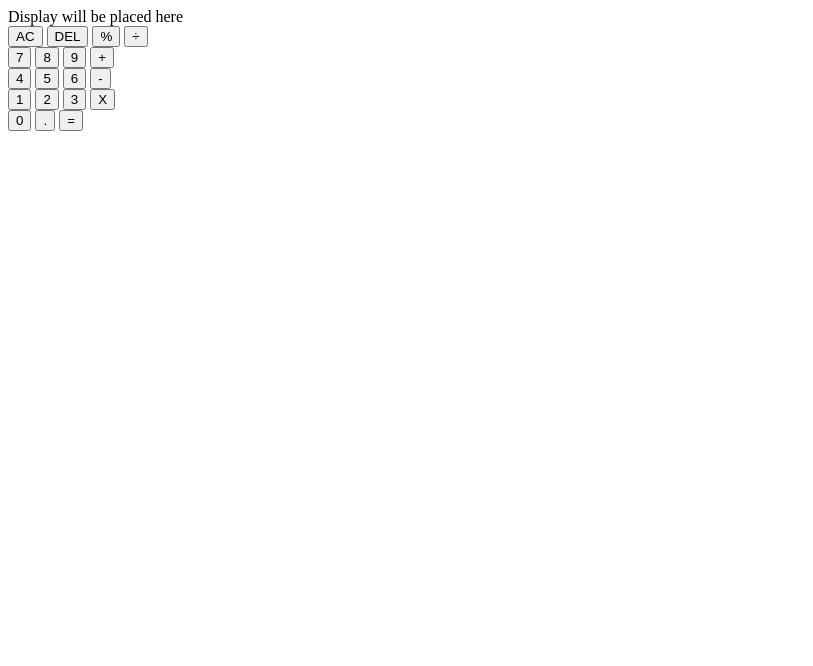
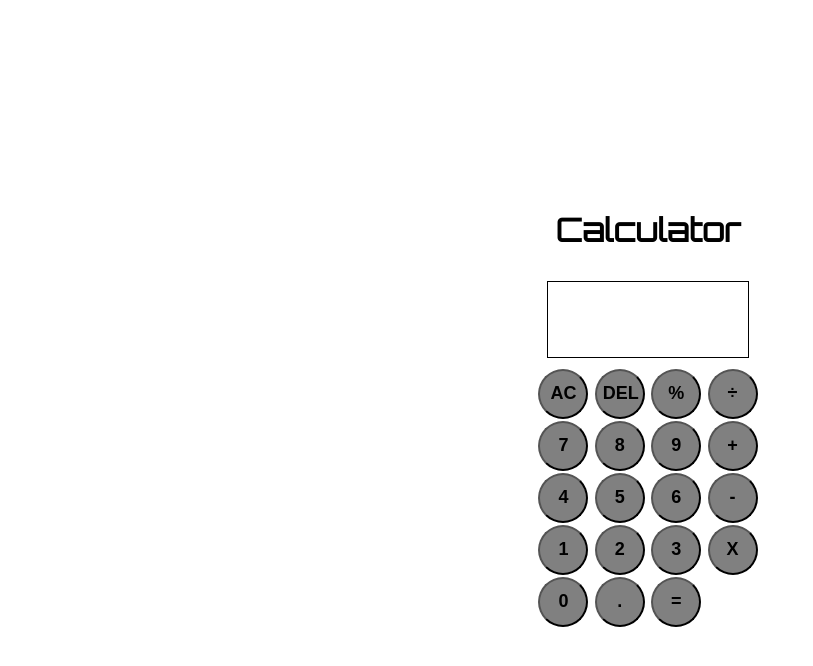
Before and after one commit to Rashim95/calculator, a plain HTML site: page index.html in a window 1280 px wide. Shown: the whole page, without its empty margins (0-813 px from the left). Drawn offline with Linux system fonts and the light colour scheme.

Commit message:
Add basic styling to the calculator

```diff
--- a/index.html
+++ b/index.html
@@ -3,42 +3,46 @@
 <head>
     <meta charset="UTF-8">
     <meta name="viewport" content="width=device-width, initial-scale=1.0">
-    <link rel="stylesheet" href="style.css">
+    <link rel="stylesheet" href="styles.css">
     <title>Calculator</title>
 </head>
 <body>
+    <h1>Calculator</h1>
     <div class = 'calculator-container'>
         <div class="first-row">
-            Display will be placed here
+            <div id="display">
+                <div class="previous"></div>
+                <div class="current"></div>
+             </div>
         </div>
-        <div class="other-rows">
-            <button class="clear">AC</button>
-            <button class="delete">DEL</button>
-            <button class="operator">%</button>
-            <button class="operator">&divide</button>
+        <div class=" other-rows">
+            <button class=" clear">AC</button>
+            <button class=" delete">DEL</button>
+            <button class=" operator">%</button>
+            <button class=" operator">&divide</button>
         </div>
-        <div class="other-rows">
-            <button class="number">7</button>
-            <button class="number">8</button>
-            <button class="number">9</button>
-            <button class="operator">+</button>
+        <div class=" other-rows">
+            <button class=" number">7</button>
+            <button class=" number">8</button>
+            <button class=" number">9</button>
+            <button class=" operator">+</button>
         </div>
-        <div class="other-rows">
-            <button class="number">4</button>
-            <button class="number">5</button>
-            <button class="number">6</button>
-            <button class="operator">-</button>
+        <div class=" other-rows">
+            <button class=" number">4</button>
+            <button class=" number">5</button>
+            <button class=" number">6</button>
+            <button class=" operator">-</button>
         </div>
-        <div class="other-rows">
-            <button class="number">1</button>
-            <button class="number">2</button>
-            <button class="number">3</button>
-            <button class="operator">X</button>
+        <div class=" other-rows">
+            <button class=" number">1</button>
+            <button class=" number">2</button>
+            <button class=" number">3</button>
+            <button class=" operator">X</button>
         </div>
-        <div class="other-rows">
-            <button class="number">0</button>
-            <button class="decimal">.</button>
-            <button class="operator">=</button>
+        <div class=" other-rows">
+            <button class=" number">0</button>
+            <button class=" decimal">.</button>
+            <button class=" equal">=</button>
         </div>
     </div>
 
--- a/script.js
+++ b/script.js
@@ -0,0 +1,18 @@
+let operator = '';
+let previousValue ='';
+let currentValue = '';
+
+document.addEventListener("DOMContentLoaded", ()=>{
+    let numbers = document.querySelectorAll('.number');
+    let operators = document.querySelectorAll('.operator');
+
+    let equal = document.querySelector('.equal')
+    let clearBtn = document.querySelector('.clear');
+    let deleteBtn = document.querySelector('.delete');
+
+    let previousScreen = document.querySelector('.previous');
+    let currentScreen = document.querySelector('.current');
+
+    numbers.forEach(number => number.addEventListener('click',(e) => console.log(e.target.textContent)));
+    operators.forEach(operator => operator.addEventListener('click', (e)=> console.log(e.target.textContent)));
+});
--- a/style.css
+++ /dev/null
@@ -1,3 +0,0 @@
-.container {
-    display: grid;
-}
--- /dev/null
+++ b/styles.css
@@ -0,0 +1,44 @@
+@import url('https://fonts.googleapis.com/css2?family=Orbitron&display=swap');
+
+body{
+    display: flex;
+    flex-direction: column;
+    justify-content: center;
+    align-items: center;
+    width: 100vw;
+    height: 100vh;
+    font-family: 'Orbitron', sans-serif;
+}
+#display{
+    border: 1px solid black;
+    margin: 10px;
+    height: 75px;
+    display: flex;
+    flex-direction: column;
+    align-items: flex-end;
+    justify-content: flex-end;
+}
+.previous{
+    font-size: 20px;
+}
+
+.current{
+    font-size: 30px;
+}
+.container {
+    display: grid;
+}
+
+button{
+    width: 50px;
+    height: 50px;
+    margin: 1px;
+    border-radius: 50%;
+    font-size: large;
+    font-weight: 800;
+    background-color: grey;
+}
+
+button:hover{
+    background-color: coral;
+}
```
